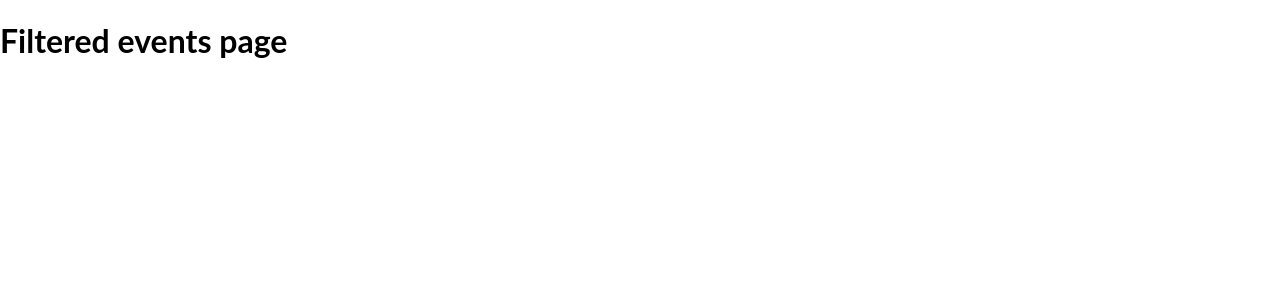
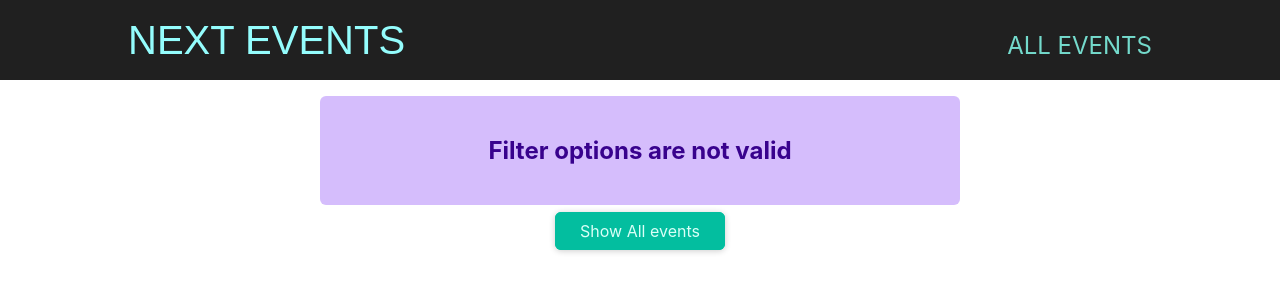
Before and after one commit to Najmul-Kabir-Joy/Learning-Next_Js, a Next.js app in the folder dummy-event-project/: page /events/e2 in a window 1280 px wide. Shown: the top 300 px of the page. Built offline with nearby package versions, Linux system fonts and the light colour scheme.

Commit message:
section 4 completed

```diff
--- /dev/null
+++ b/dummy-event-project/components/events/results-title.js
@@ -0,0 +1,20 @@
+import Button from '../ui/button';
+import classes from './results-title.module.css';
+
+function ResultsTitle(props) {
+  const { date } = props;
+
+  const humanReadableDate = new Date(date).toLocaleDateString('en-US', {
+    month: 'long',
+    year: 'numeric',
+  });
+
+  return (
+    <section className={classes.title}>
+      <h1>Events in {humanReadableDate}</h1>
+      <Button link='/events'>Show all events</Button>
+    </section>
+  );
+}
+
+export default ResultsTitle;
--- /dev/null
+++ b/dummy-event-project/components/events/results-title.module.css
@@ -0,0 +1,6 @@
+.title {
+  margin: 2rem auto;
+  width: 90%;
+  max-width: 40rem;
+  text-align: center;
+}
--- /dev/null
+++ b/dummy-event-project/components/layout/layout.js
@@ -0,0 +1,15 @@
+import { Fragment } from "react";
+import MainHeader from "./main-header";
+
+const Layout = (props) => {
+    return (
+        <Fragment>
+            <MainHeader />
+            <main>
+                {props.children}
+            </main>
+        </Fragment>
+    );
+};
+
+export default Layout;
--- /dev/null
+++ b/dummy-event-project/components/layout/main-header.js
@@ -0,0 +1,21 @@
+import Link from 'next/link';
+import React from 'react';
+import styles from './main-header.module.css';
+const MainHeader = () => {
+    return (
+        <header className={styles.header}>
+            <div className={styles.logo}>
+                <Link href='/'>NEXT EVENTS</Link>
+            </div>
+            <nav className={styles.navigation}>
+                <ul>
+                    <li>
+                        <Link href='/events'>ALL EVENTS</Link>
+                    </li>
+                </ul>
+            </nav>
+        </header>
+    );
+};
+
+export default MainHeader;
--- /dev/null
+++ b/dummy-event-project/components/layout/main-header.module.css
@@ -0,0 +1,41 @@
+.header {
+    width: 100%;
+    display: flex;
+    justify-content: space-between;
+    align-items: baseline;
+    padding: 1rem 10%;
+    height: 5rem;
+    background-color: #202020;
+  }
+
+  .logo {
+    font-size: 1.5rem;
+    color: white;
+    font-family: 'Fira', sans-serif;
+    height: 100%;
+    display: flex;
+    justify-content: center;
+    align-items: center;
+    color: #94fdfd;
+  }
+
+  .logo a {
+    text-decoration: none;
+    color: #94fdfd;
+  }
+
+  .navigation a {
+    text-decoration: none;
+    color: #74dacc;
+    font-size: 1rem;
+  }
+
+  @media (min-width: 768px) {
+    .logo {
+      font-size: 2.5rem;
+    }
+
+    .navigation a {
+      font-size: 1.5rem;
+    }
+  }
--- a/dummy-event-project/components/ui/button.js
+++ b/dummy-event-project/components/ui/button.js
@@ -1,6 +1,7 @@
 import Link from "next/link";
 import styles from './button.module.css';
 const Button = (props) => {
+    if (props.link) {
         return (
             <Link href={props.link}>
                 <a className={styles.btn}>
@@ -8,6 +9,9 @@ const Button = (props) => {
                 </a>
             </Link>
         );
+    }
+
+    return <button className={styles.btn} onClick={props.onClick}>{props.children}</button>
 };
 
 export default Button;
--- a/dummy-event-project/pages/_app.js
+++ b/dummy-event-project/pages/_app.js
@@ -1,7 +1,12 @@
+import Layout from '../components/layout/layout'
 import '../styles/globals.css'
 
 function MyApp({ Component, pageProps }) {
-  return <Component {...pageProps} />
+  return (
+    <Layout>
+      <Component {...pageProps} />
+    </Layout>
+  )
 }
 
 export default MyApp
--- a/dummy-event-project/pages/events/[...slug].js
+++ b/dummy-event-project/pages/events/[...slug].js
@@ -1,10 +1,65 @@
+import { useRouter } from 'next/router';
 import React from 'react';
+import ErrorAlert from '../../components/error-alert/error-alert';
+import EventList from '../../components/events/event-list';
+import ResultsTitle from '../../components/events/results-title';
+import Button from '../../components/ui/button';
+import { getFilteredEvents } from '../../dummy-data';
 
 const FilteredEventPage = () => {
+    const router = useRouter();
+    const filterData = router.query.slug;
+    if (!filterData) {
+        return <p className='center'>Loading...</p>
+    }
+
+    const filteredYear = +filterData[0];
+    const filteredMonth = +filterData[1];
+    if (
+        isNaN(filteredYear) ||
+        isNaN(filteredMonth) ||
+        filteredYear > 2030 ||
+        filteredYear < 2020 ||
+        filteredMonth < 1 ||
+        filteredMonth > 12
+    ) {
+        return (
+            <>
+                <ErrorAlert>
+                    <p> Filter options are not valid </p>
+                </ErrorAlert>
+                <div className="center">
+                    <Button link='/events'>Show All events</Button>
+                </div>
+            </>
+        )
+    }
+
+    const filteredEvents = getFilteredEvents({
+        year: filteredYear,
+        month: filteredMonth
+    });
+
+    if (!filteredEvents || filteredEvents.length === 0) {
+        return (
+            <>
+                <ErrorAlert>
+                    <p> No events found </p>
+                </ErrorAlert>
+                <div className="center">
+                    <Button link='/events'>Show All events</Button>
+                </div>
+            </>
+        )
+    }
+
+    const date = new Date(filteredYear, filteredMonth - 1);
+
     return (
-        <div>
-            <h1>Filtered events page</h1>
-        </div>
+        <>
+            <ResultsTitle date={date} />
+            <EventList items={filteredEvents} />
+        </>
     );
 };
 
```
Also changed, not shown: dummy-event-project/components/events/events-search.js (added, +49 -0 lines), dummy-event-project/components/events/events-search.module.css (added, +69 -0 lines), dummy-event-project/pages/events/[eventId].js (+7 -1 lines), dummy-event-project/pages/events/index.js (+14 -3 lines). Lines whose indentation alone changed are shown as unchanged.
